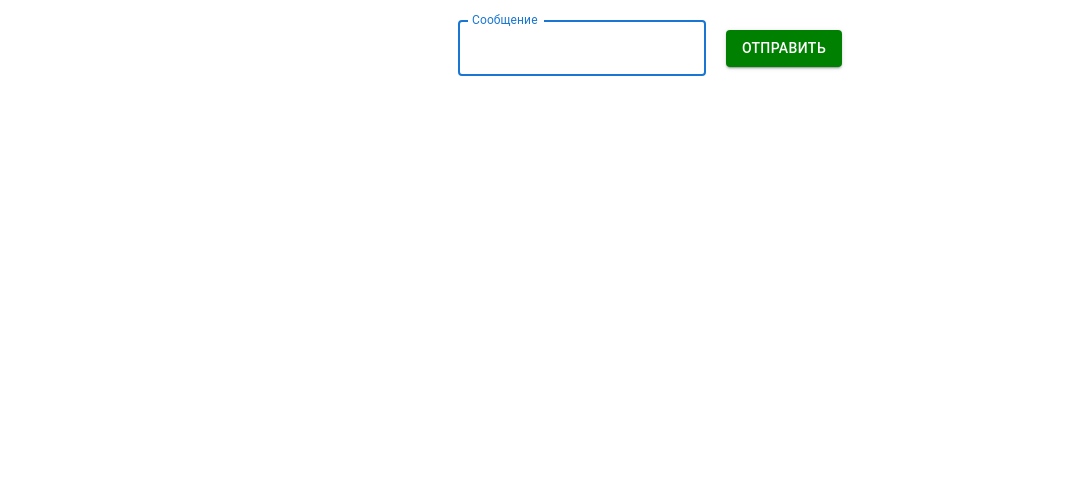
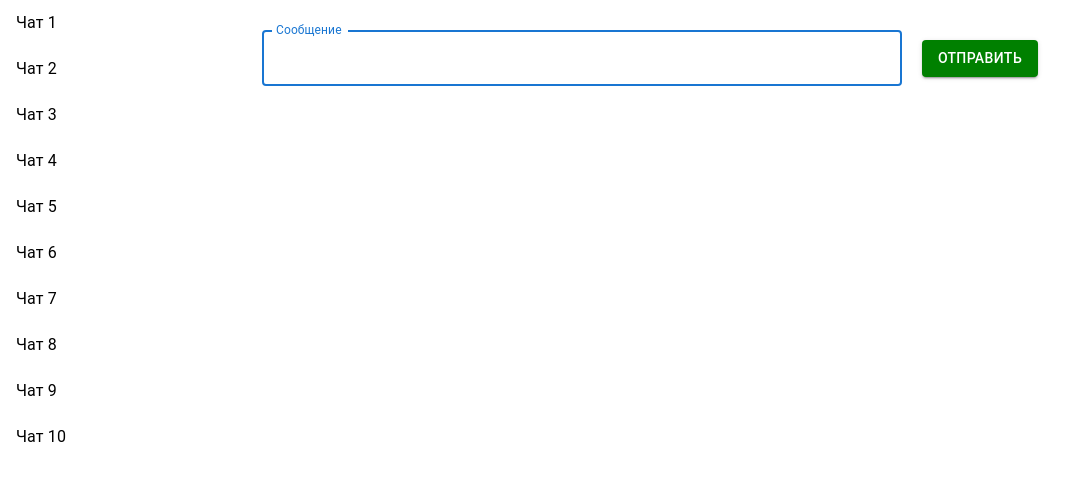
Before and after one commit to SyominAlex/React.js_Geekbrains, a React (Create React App) app: page / in a window 1280 px wide. Shown: the top 480 px of the page, without its empty margins (0-1085 px from the left). Built offline with nearby package versions, Linux system fonts and the light colour scheme.

Commit message:
Chat list via VirtualizedList MUI component

```diff
--- a/package.json
+++ b/package.json
@@ -12,6 +12,7 @@
     "react": "^17.0.2",
     "react-dom": "^17.0.2",
     "react-scripts": "5.0.0",
+    "react-window": "^1.8.6",
     "web-vitals": "^2.1.4"
   },
   "scripts": {
--- a/src/App.js
+++ b/src/App.js
@@ -3,6 +3,7 @@ import React, {useEffect, useRef, useState} from "react";
 import { MessageList } from "./components/MessageList/MessageList";
 import { Form } from "./components/Form/Form";
 import { AUTHORS } from "./utils/constants";
+import VirtualizedList from "./components/ChatList/ChatList";
 
 function App() {
 
@@ -40,6 +41,7 @@ function App() {
 
     return (
             <div className="App">
+                <VirtualizedList />
                 <MessageList messageList={messageList} />
                 <Form onSubmit={sendMessage} />
             </div>
--- /dev/null
+++ b/src/components/ChatList/ChatList.js
@@ -0,0 +1,36 @@
+import * as React from 'react';
+import Box from '@mui/material/Box';
+import ListItem from '@mui/material/ListItem';
+import ListItemButton from '@mui/material/ListItemButton';
+import ListItemText from '@mui/material/ListItemText';
+import { FixedSizeList } from 'react-window';
+
+function renderRow(props) {
+    const { index, style } = props;
+
+    return (
+        <ListItem style={style} key={index} component="div" disablePadding>
+            <ListItemButton>
+                <ListItemText primary={`Чат ${index + 1}`} />
+            </ListItemButton>
+        </ListItem>
+    );
+}
+
+export default function VirtualizedList() {
+    return (
+        <Box
+            sx={{ width: '100%', height: 10, maxWidth: 360, bgcolor: 'background.paper' }}
+        >
+            <FixedSizeList
+                height={600}
+                width={200}
+                itemSize={46}
+                itemCount={10}
+                overscanCount={5}
+            >
+                {renderRow}
+            </FixedSizeList>
+        </Box>
+    );
+}
--- a/src/components/Form/Form.js
+++ b/src/components/Form/Form.js
@@ -38,7 +38,7 @@ export const Form = ({ onSubmit }) => {
             {/*<input value={value} onChange={handleChange} type="text" ref={inputRef} required />*/}
             {/*<input type="submit" />*/}
             <TextField
-                style={{ margin: '20px' }}
+                style={{ margin: '20px', width: "50%" }}
                 id="outlined-basic"
                 label="Сообщение"
                 variant="outlined"
```
Also changed, not shown: 1 other file (tests, documents, lock files or other folders).
